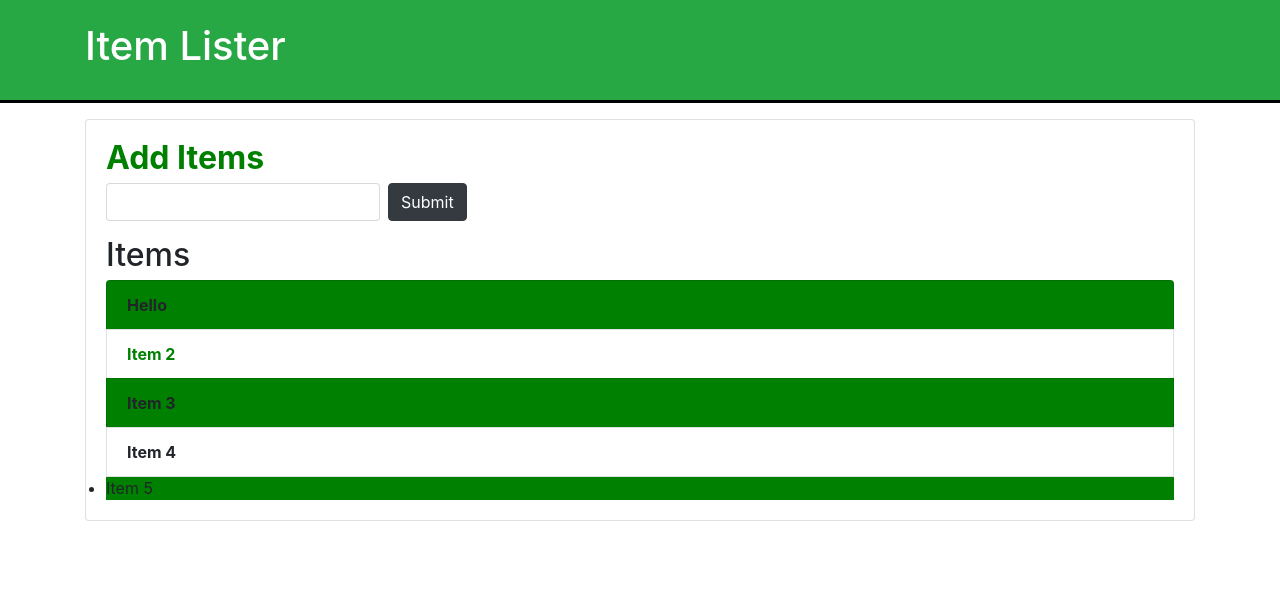
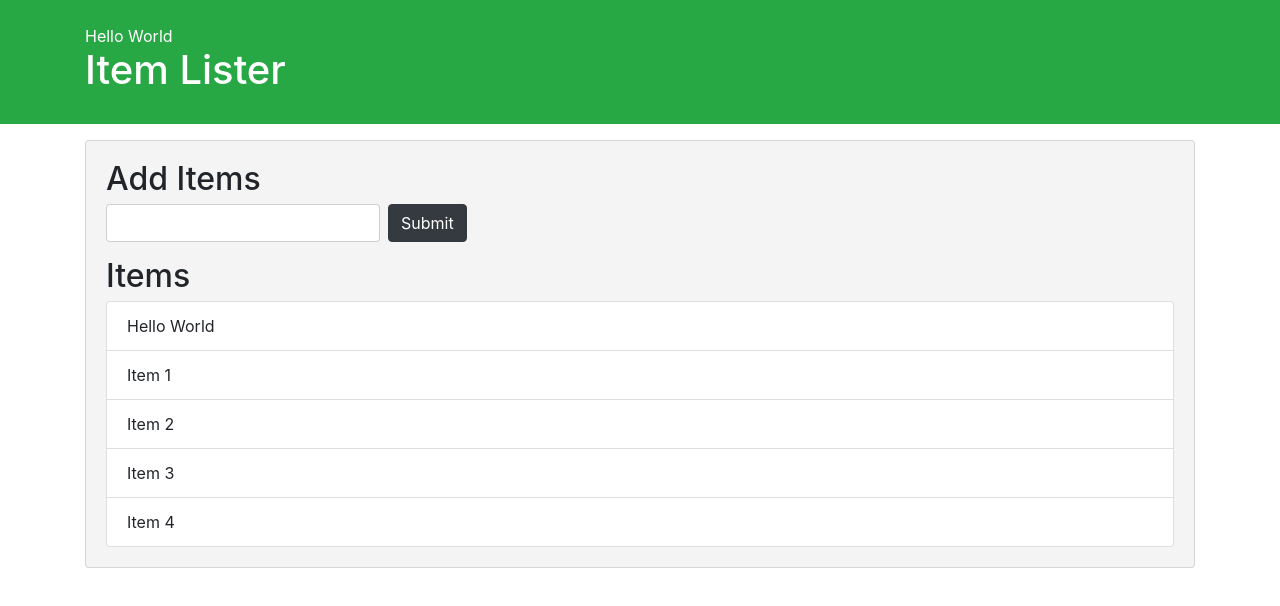
Before and after one commit to rutujakesare/dom, a plain HTML site: page index.html in a window 1280 px wide. Drawn offline with nearby package versions, Linux system fonts and the light colour scheme.

Commit message:
Creating nodes and modifying dom

```diff
--- a/dom.js
+++ b/dom.js
@@ -1,49 +1,114 @@
 //EXAMINE THE DOCUMENT OBJECT//
 
-console.dir(document);
-console.log(document.domain);
-console.log(document.URL);
-console.log(document.title);
-console.log(document.doctype);
-console.log(document.head);
-console.log(document.body);
-console.log(document.all);
-console.log(document.all[10]);
-console.log(document.forms);
-console.log(document.links);
+// console.dir(document);
+// console.log(document.domain);
+// console.log(document.URL);
+// console.log(document.title);
+// console.log(document.doctype);
+// console.log(document.head);
+// console.log(document.body);
+// console.log(document.all);
+// console.log(document.all[10]);
+// console.log(document.forms);
+// console.log(document.links);
 
-var headerTitle = document.getElementById('header-title');
-var header = document.getElementById('main-header');
-header.style.borderBottom = 'solid 3px #000';
+// var headerTitle = document.getElementById('header-title');
+// var header = document.getElementById('main-header');
+// header.style.borderBottom = 'solid 3px #000';
 
 
 
 
-var items = document.getElementsByClassName('list-group-item');
-console.log(items);
-items[2].style.backgroundColor = 'green';
+// var items = document.getElementsByClassName('list-group-item');
+// console.log(items);
+// items[2].style.backgroundColor = 'green';
 
-for(var i =0; i<items.length; i++)
-{
-    items[i].style.fontWeight = 'bold';
-}
+// for(var i =0; i<items.length; i++)
+// {
+//     items[i].style.fontWeight = 'bold';
+// }
 
-var li = document.getElementsByTagName('li');
-console.log(li);
-li[0].textContent = 'Hello';
+// var li = document.getElementsByTagName('li');
+// console.log(li);
+// li[0].textContent = 'Hello';
 
 
-var secondItem =document.querySelector('.list-group-item:nth-child(2)');
-secondItem.style.color='green';
+// var secondItem =document.querySelector('.list-group-item:nth-child(2)');
+// secondItem.style.color='green';
 
-var titles = document.querySelectorAll('.title');
-console.log(titles);
-titles[0].style.fontWeight='bold';
-titles[0].style.color='green';
+// var titles = document.querySelectorAll('.title');
+// console.log(titles);
+// titles[0].style.fontWeight='bold';
+// titles[0].style.color='green';
 
-var odd = document.querySelectorAll('li:nth-child(odd)');
+// var odd = document.querySelectorAll('li:nth-child(odd)');
 
-for(var i=0; i<odd.length; i++)
-{
-    odd[i].style.backgroundColor = 'green';
-}
+// for(var i=0; i<odd.length; i++)
+// {
+//     odd[i].style.backgroundColor = 'green';
+// }
+
+//TRAVERSING THE DOM//
+var itemList = document.querySelector('#items');
+
+//parentElement
+console.log(itemList.parentElement);
+itemList.parentElement.style.backgroundColor ='#f4f4f4';
+
+//firstChild
+console.log(itemList.firstChild);
+//firstElementChild
+console.log(itemList.firstElementChild);
+
+//lastChild
+console.log(itemList.lasttChild);
+//lastElementChild
+console.log(itemList.lastElementChild);
+
+//nextSibling
+console.log(itemList.nextSibling);
+//nextSiblingElement
+console.log(itemList.nextElementSibling);
+
+//previousSibling
+console.log(itemList.previousSibling);
+//previousElementSibling
+console.log(itemList.previousElementSibling);
+
+//createElement
+
+//create a div
+var newDiv =  document.createElement('div');
+
+//Add class
+newDiv.className='Hello';
+
+//Add id
+newDiv.id='hello1';
+
+//Add attr
+newDiv.setAttribute('title', 'Hello Div');
+
+//Create text node
+var newDivText = document.createTextNode('Hello World');
+
+//Add text to div
+newDiv.appendChild(newDivText);
+
+var container = document.querySelector('header .container');
+var h1 = document.querySelector('header h1');
+
+
+
+console.log(newDiv);
+
+container.insertBefore(newDiv,h1);
+
+var newItem = document.createElement('li');
+newItem.className = 'list-group-item';
+var newItemText = document.createTextNode('Hello World');
+newItem.appendChild(newItemText);
+
+var itemsList = document.getElementById('items');
+var firstItem = itemsList.firstChild;
+itemsList.insertBefore(newItem, firstItem);
--- a/index.html
+++ b/index.html
@@ -26,7 +26,7 @@
       <li class="list-group-item">Item 2</li>
       <li class="list-group-item">Item 3</li>
       <li class="list-group-item">Item 4</li>
-      <li>Item 5</li>
+
     </ul>
    </div>
   </div>
```
